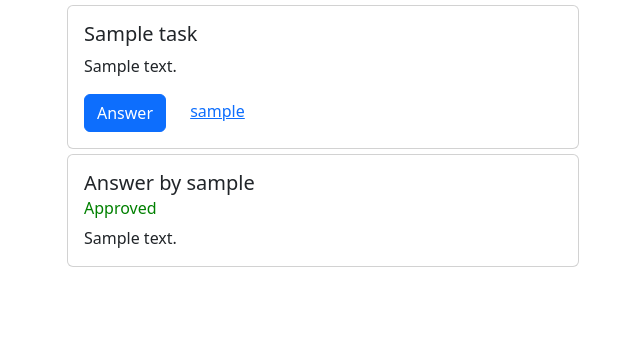
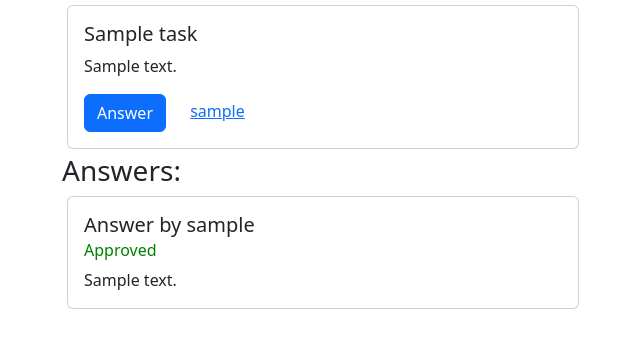
Before and after one commit to victormorozov1/django-learn, a Django app: template tasks/templates/tasks/task.html in a window 1280 px wide. Shown: the part 56-404 px from the top of the page, without its empty margins (322-962 px from the left). Run offline with Django 3.2, Linux system fonts and the light colour scheme; the template is opened without the code that fills it: most values are stand-ins (such as "Sample title", 1, 10 or a date in 2020).

Commit message:
add headlione Answers

```diff
--- a/tasks/templates/tasks/task.html
+++ b/tasks/templates/tasks/task.html
@@ -2,6 +2,11 @@
 
 {% block content %}
     {% include 'inc/_task_card.html' %}
+    {% if answers|length > 0 %}
+        <h3>Answers:</h3>
+    {% else %}
+        <h3>No answers(</h3>
+    {% endif %}
     {% for answer in answers %}
         {% include 'inc/_answer_card.html' %}
     {% endfor %}
```
Also changed, not shown: db.sqlite3.
